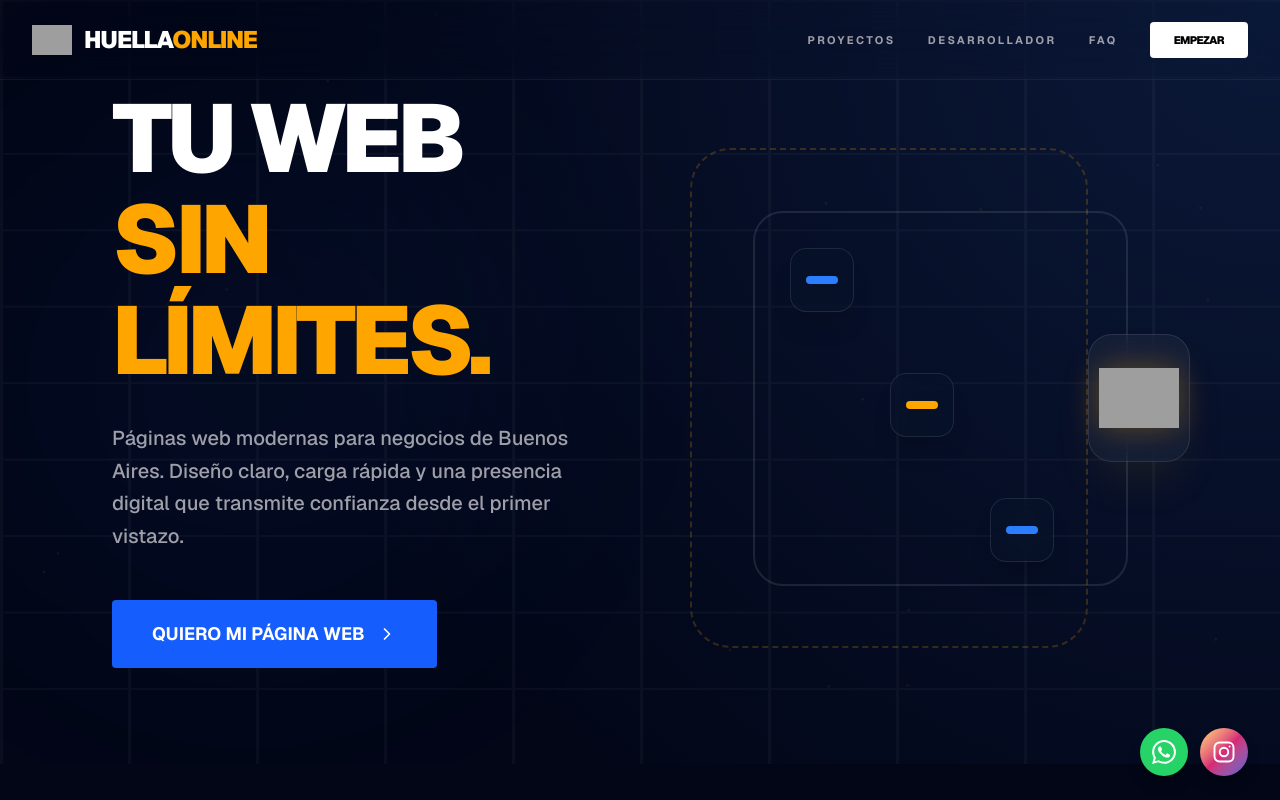
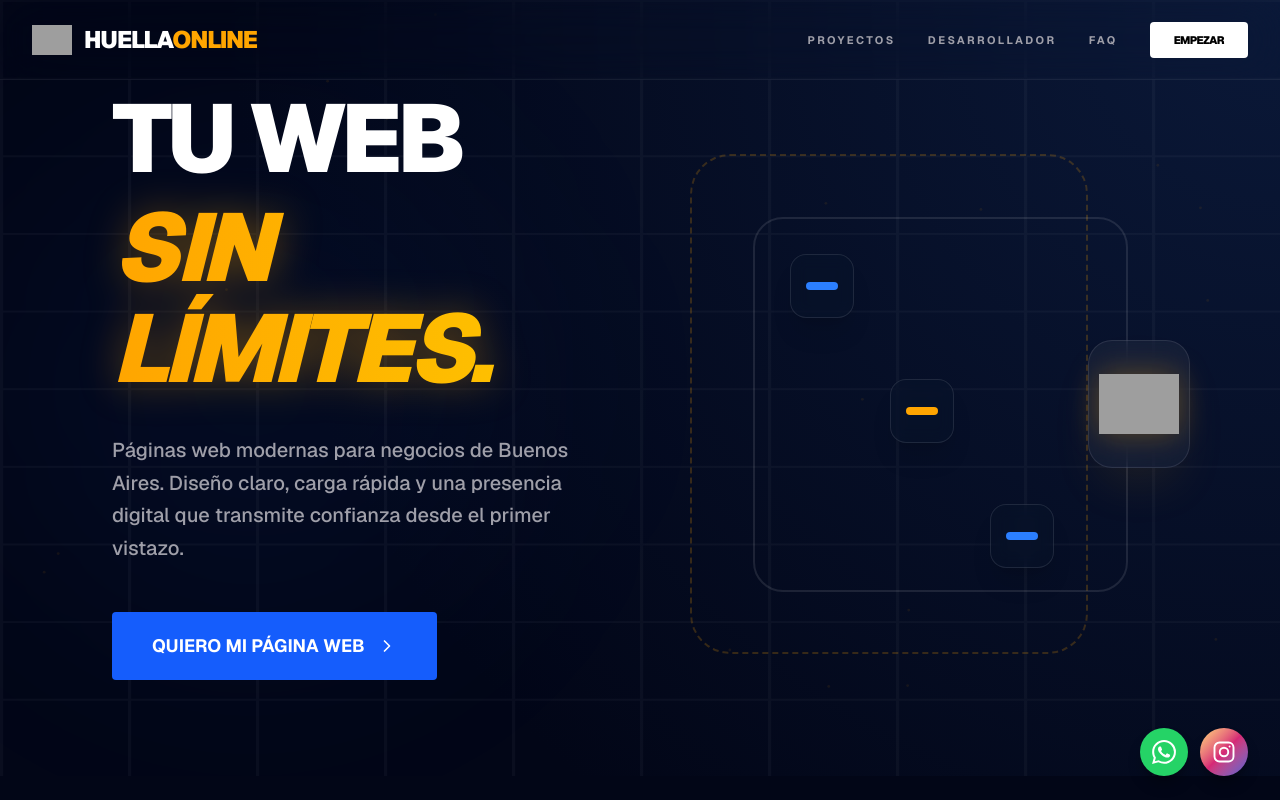
Before and after one commit to AlanTyping/Huella-Online, a Next.js app: page / in a window 1280 px wide. Shown: the top 800 px of the page. Built offline with nearby package versions, Linux system fonts and the light colour scheme; grey boxes are pictures that could not be loaded.

Commit message:
modificando sitio

```diff
--- a/components/sections/hero.tsx
+++ b/components/sections/hero.tsx
@@ -47,20 +47,29 @@ export function Hero() {
         <div className="grid grid-cols-1 items-center gap-12 lg:grid-cols-2">
           {/* Content Left */}
           <div className="-mt-6 flex flex-col items-start text-left lg:-mt-10 lg:pl-12">
-            <motion.h1
-              initial={{ opacity: 0, y: 20 }}
-              animate={{ opacity: 1, y: 0 }}
-              transition={{ duration: 0.6, delay: 0.1 }}
-              className="max-w-2xl text-6xl font-black uppercase leading-[1.05] tracking-tighter text-white sm:text-7xl lg:text-8xl"
-            >
-              TU WEB <br />
-              <span className="text-brand-secondary">SIN LÍMITES.</span>
-            </motion.h1>
+            <h1 className="max-w-2xl text-6xl font-black uppercase leading-[1.05] tracking-tighter sm:text-7xl lg:text-8xl flex flex-col gap-1 lg:gap-2">
+              <motion.span
+                initial={{ opacity: 0, y: 20 }}
+                animate={{ opacity: 1, y: 0 }}
+                transition={{ duration: 0.5, delay: 0.1 }}
+                className="text-white"
+              >
+                TU WEB
+              </motion.span>
+              <motion.span
+                initial={{ opacity: 0, y: 20, scale: 0.95 }}
+                animate={{ opacity: 1, y: 0, scale: 1 }}
+                transition={{ duration: 0.6, delay: 0.3, ease: "easeOut" }}
+                className="w-fit text-transparent bg-clip-text bg-gradient-to-r from-brand-secondary to-yellow-400 drop-shadow-[0_0_20px_rgba(255,165,0,0.35)] pb-1 italic pr-4"
+              >
+                SIN LÍMITES.
+              </motion.span>
+            </h1>
 
             <motion.p
               initial={{ opacity: 0, y: 20 }}
               animate={{ opacity: 1, y: 0 }}
-              transition={{ duration: 0.6, delay: 0.2 }}
+              transition={{ duration: 0.6, delay: 0.5 }}
               className="mt-8 max-w-lg text-lg font-medium leading-relaxed text-zinc-400 sm:text-xl"
             >
               Páginas web modernas para negocios de Buenos Aires. Diseño claro,
@@ -71,7 +80,7 @@ export function Hero() {
             <motion.div
               initial={{ opacity: 0, y: 20 }}
               animate={{ opacity: 1, y: 0 }}
-              transition={{ duration: 0.6, delay: 0.3 }}
+              transition={{ duration: 0.6, delay: 0.7 }}
               className="mt-12"
             >
               <Link
--- a/components/sections/transformation.tsx
+++ b/components/sections/transformation.tsx
@@ -27,27 +27,7 @@ export function Transformation() {
     },
   ];
 
-  const containerVariants: Variants = {
-    hidden: { opacity: 0 },
-    visible: {
-      opacity: 1,
-      transition: {
-        staggerChildren: 0.15,
-      },
-    },
-  };
 
-  const itemVariants: Variants = {
-    hidden: { opacity: 0, y: 20 },
-    visible: {
-      opacity: 1,
-      y: 0,
-      transition: {
-        duration: 0.5,
-        ease: "easeOut",
-      },
-    },
-  };
 
   return (
     <section className="bg-brand-primary-deep py-20 lg:py-32 overflow-hidden">
@@ -97,17 +77,14 @@ export function Transformation() {
             </div>
           </motion.div>
 
-          <motion.div
-            variants={containerVariants}
-            initial="hidden"
-            whileInView="visible"
-            viewport={{ once: true, margin: "-100px" }}
-            className="space-y-8 md:space-y-4"
-          >
+          <div className="space-y-8 md:space-y-4">
             {comparisons.map((item, index) => (
               <motion.div
                 key={index}
-                variants={itemVariants}
+                initial={{ opacity: 0, y: 30 }}
+                whileInView={{ opacity: 1, y: 0 }}
+                viewport={{ once: true, margin: "-10%" }}
+                transition={{ duration: 0.6, ease: "easeOut", delay: 0.1 }}
                 className="group relative flex flex-col md:grid md:grid-cols-2 gap-3 md:gap-12"
               >
                 {/* SIN SITIO WEB - Low contrast glass */}
@@ -136,7 +113,7 @@ export function Transformation() {
                 </div>
               </motion.div>
             ))}
-          </motion.div>
+          </div>
         </div>
 
       </div>
```
